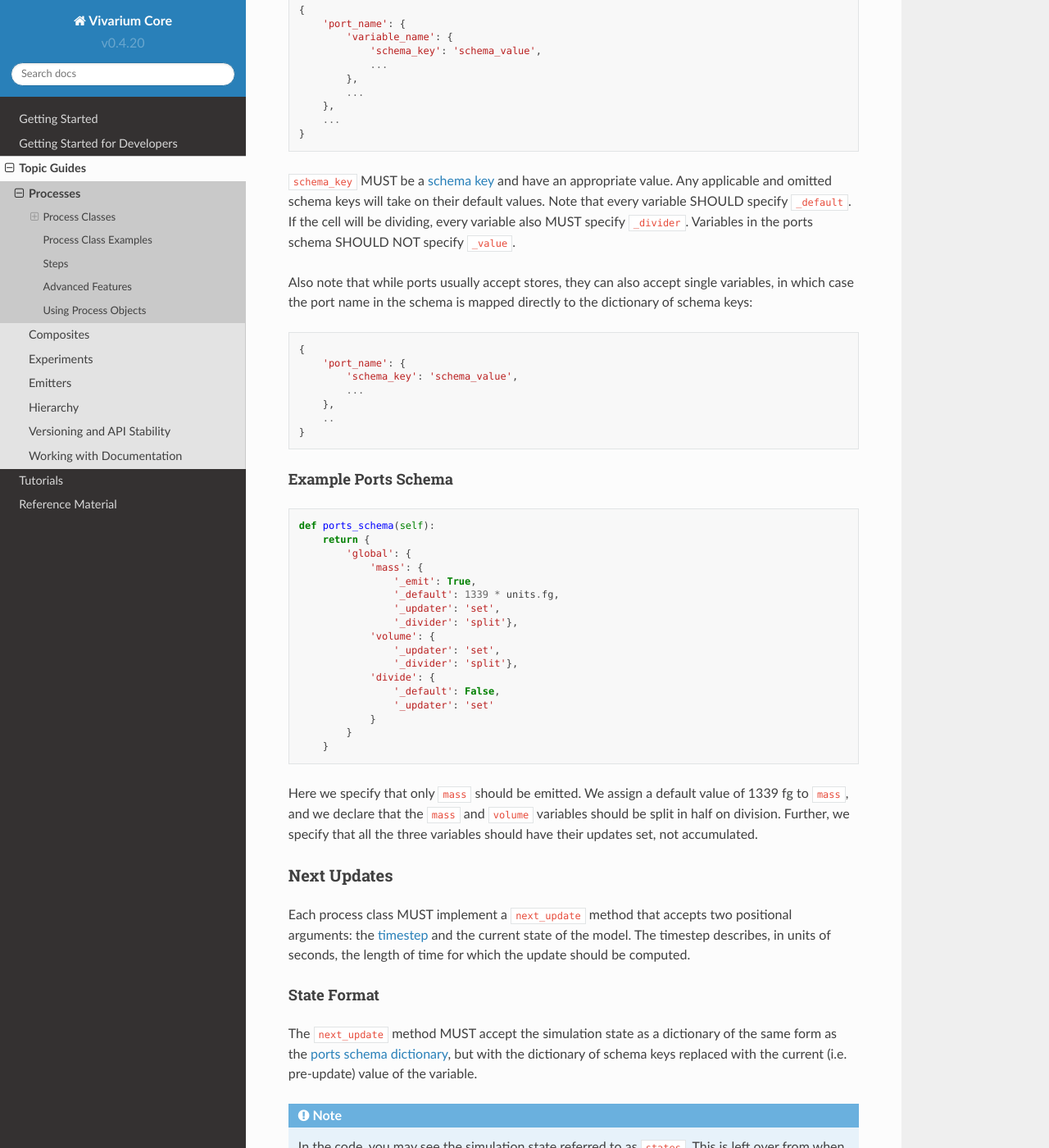
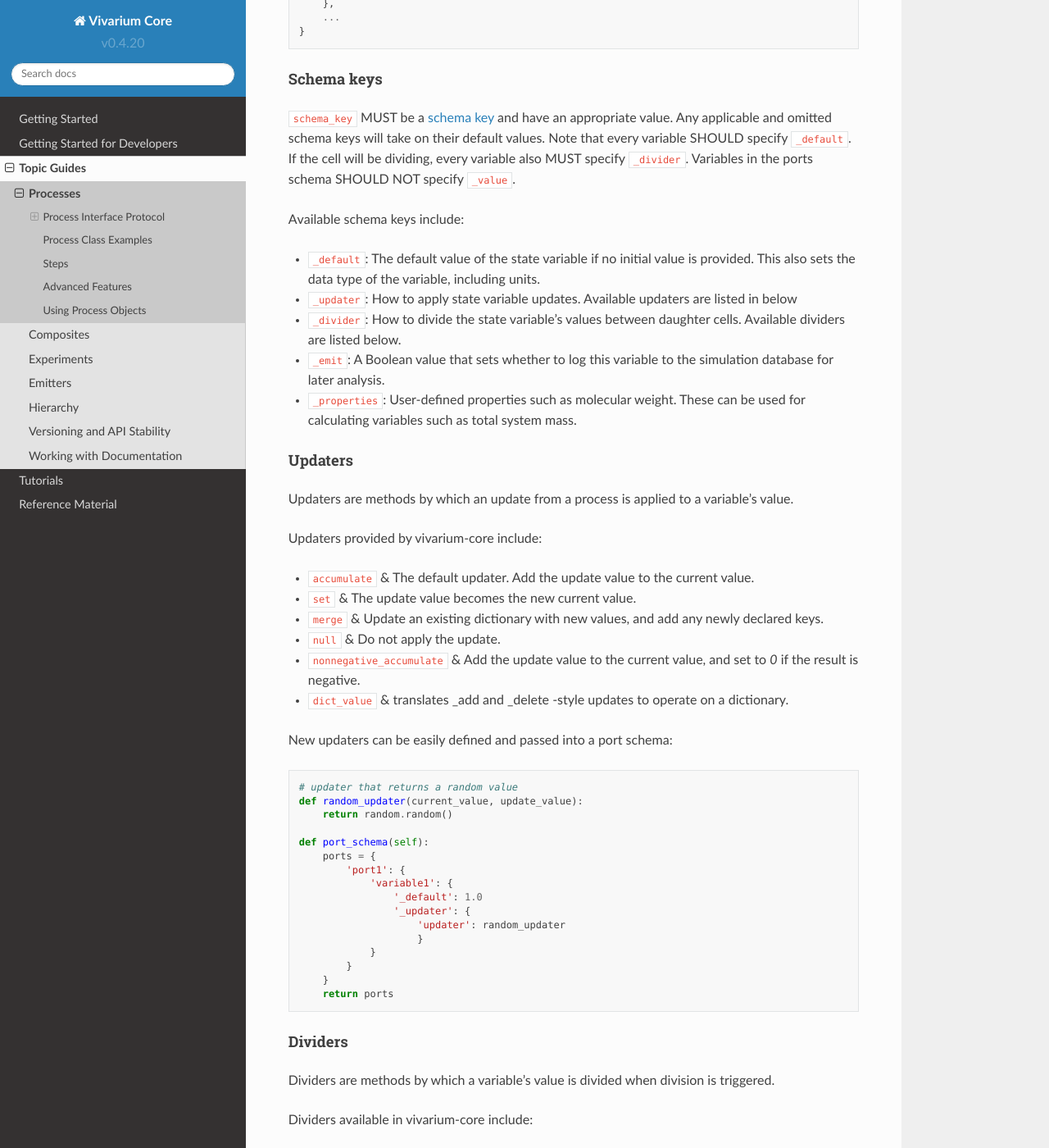
Before and after one commit to vivarium-collective/vivarium-core, a Sphinx documentation site: the page built from doc/guides/processes.rst, in a window 1280 px wide and 1400 px high, scrolled down 2618 px. Shown: the whole window at 82% size. Built offline with Sphinx 7.4.7 and the Read the Docs theme 2.0.0, drawn with Linux system fonts in a browser that asks for light colours; pages that are not in the unit, such as notebooks, are missing from menus; some of the changed text lies outside the part shown.

Commit message:
clean up ports_schema. add content on schema keys, updater, dividers. add advanced ports_schema, advanced topologies.

```diff
--- a/doc/guides/processes.rst
+++ b/doc/guides/processes.rst
@@ -26,9 +26,9 @@ instantiation, the process class may accept configuration options.
    Vivarium, and they should be as simple to define and compose as
    possible.
 
----------------
-Process Classes
----------------
+--------------------------
+Process Interface Protocol
+--------------------------
 
 Each process class MUST implement the application programming interface
 (API)that we describe below.
@@ -124,10 +124,6 @@ to be combined in a model and share variables through a shared
 :term:`store`, the processes MUST use the same variable names for the
 shared variables.
 
-.. note:: Variables always have the same name, no matter which process
-    is interacting with them. This is unlike stores, which can take on
-    different port names with each process.
-
 The process class MUST implement a ``ports_schema`` method with no
 required arguments. This method MUST return nested dictionaries of the
 following form:
@@ -145,25 +141,104 @@ following form:
         ...
     }
 
+Schema keys
+-----------
+
 ``schema_key`` MUST be a :term:`schema key` and have an appropriate
 value. Any applicable and omitted schema keys will take on their default
 values. Note that every variable SHOULD specify ``_default``. If the
 cell will be dividing, every variable also MUST specify ``_divider``.
 Variables in the ports schema SHOULD NOT specify ``_value``.
 
-Also note that while ports usually accept stores, they can also accept
-single variables, in which case the port name in the schema is mapped
-directly to the dictionary of schema keys:
+Available schema keys include:
+
+* ``_default``: The default value of the state variable if no initial value
+  is provided. This also sets the data type of the variable, including units.
+* ``_updater``: How to apply state variable updates. Available updaters are
+  listed in below
+* ``_divider``: How to divide the state variable's values between daughter
+  cells. Available dividers are listed below.
+* ``_emit``: A Boolean value that sets whether to log this variable to the
+  simulation database for later analysis.
+* ``_properties``: User-defined properties such as molecular weight. These
+  can be used for calculating variables such as total system mass.
+
+Updaters
+--------
+
+Updaters are methods by which an update from a process is applied to a variable's value.
+
+Updaters provided by vivarium-core include:
+
+* ``accumulate`` & The default updater. Add the update value to the current value.
+* ``set`` & The update value becomes the new current value.
+* ``merge`` & Update an existing dictionary with new values, and add any newly declared keys.
+* ``null`` & Do not apply the update.
+* ``nonnegative_accumulate`` & Add the update value to the current value, and set
+  to `0` if the result is negative.
+* ``dict_value`` & translates \_add and \_delete -style updates to operate on a dictionary.
+
+New updaters can be easily defined and passed into a port schema:
 
 .. code-block:: python
 
-    {
-        'port_name': {
-            'schema_key': 'schema_value',
-            ...
-        },
-        ..
-    }
+    # updater that returns a random value
+    def random_updater(current_value, update_value):
+        return random.random()
+
+    def port_schema(self):
+        ports = {
+            'port1': {
+                'variable1': {
+                    '_default': 1.0
+                    '_updater': {
+                        'updater': random_updater
+                        }
+                }
+            }
+        }
+        return ports
+
+Dividers
+--------
+
+Dividers are methods by which a variable's value is divided when division is triggered.
+
+Dividers available in vivarium-core include:
+
+* ``set``: The default divider. Daughters get the same value as the mother.
+* ``binomial``: Sample the first daughter's value from a binomial distribution of
+  the mother's value, and the second daughter gets the remainder.
+* ``split``: Divide the mother's value in two. Odd integers will make one daughter
+  receive `1` more than the other daughter.
+* ``split_dict``: Splits a dictionary of {key: value} pairs, with each daughter
+  receiving a dictionary with the same keys, but with each value split.
+* ``zero``: Daughter values are both set to `0`.
+* ``no_divide``: Asserts that this value should not be divided.
+
+New dividers can be easily defined and passed into a port schema:
+
+.. code-block:: python
+
+    # divider that returns a random value for each daughter
+    def random_divider(mother_value, state):
+        return [
+            random.random(),
+            random.random()]
+
+    def port_schema(self):
+        ports = {
+            'port1': {
+                'variable1': {
+                    '_default': 1.0
+                    '_divider': {
+                        'divider': random_divider
+                        }
+                }
+            }
+        }
+        return ports
+
 
 Example Ports Schema
 --------------------
@@ -193,6 +268,65 @@ default value of 1339 fg to ``mass``, and we declare that the ``mass``
 and ``volume`` variables should be split in half on division. Further,
 we specify that all the three variables should have their updates set,
 not accumulated.
+
+Views
+-----
+
+When the process is asked to provide an update to the model state, it is
+only provided the variables it specifies. For example, it might get a
+model state like this:
+
+.. code-block:: python
+
+    {
+        'global': {
+            'mass': 1339 <Unit('femtogram')>,
+            'volume': 1.2,
+            'divide': False,
+        },
+    }
+
+This would happen even if the store linked to the ``global`` port
+contained more variables. We call this stripping-out of variables the
+process doesn't need :term:`masking`.
+
+Advanced Ports Schema
+=====================
+
+Use the glob ``*`` schema to declare expected sub-store structure,
+and view all child values of the store:
+
+.. code-block:: python
+
+    schema = {
+        'port1': {
+            '*': {
+                '_default': 1.0
+            }
+        }
+    }
+
+Use the glob ``**`` schema to connect to an entire sub-branch, including
+child nodes, grandchild nodes, etc:
+
+.. code-block:: python
+
+    schema = {
+        'port1': '**'
+    }
+
+Ports flagged as output-only won't be viewed through the next_update's
+states, which can save some overhead time:
+
+.. code-block:: python
+
+    schema = {
+        'port1': {
+            '_output': True,
+            'A': {'_default': 1.0},
+        }
+    }
+
 
 Next Updates
 ============
```
Also changed, not shown: doc/guides/composites.rst (+46 -55 lines).
